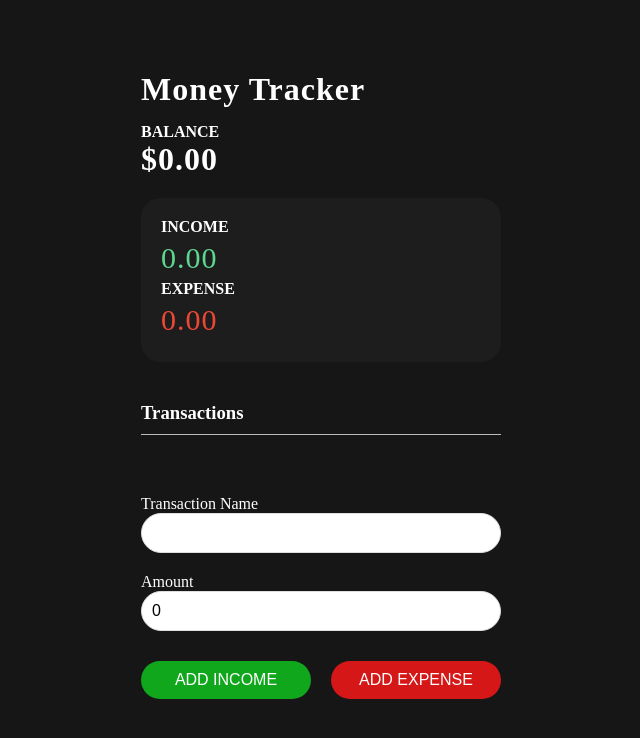
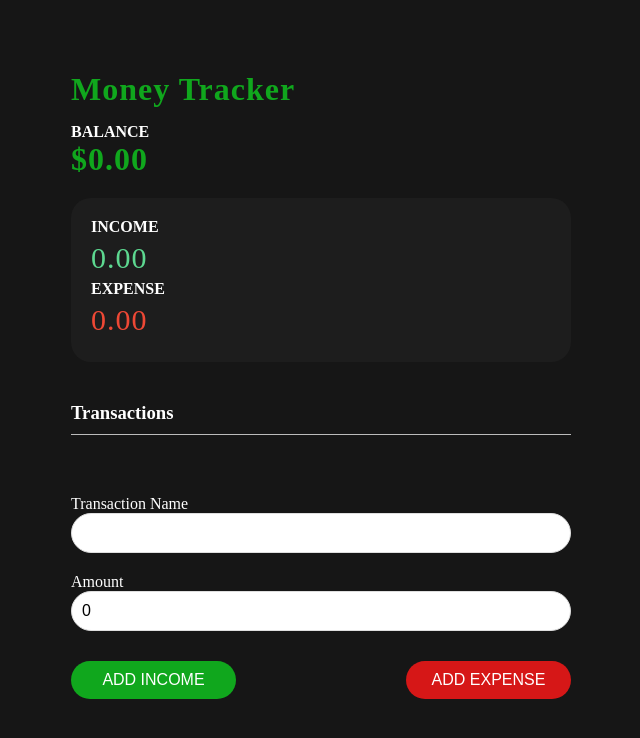
Before and after one commit to isabelchua/money-tracker, a React (Create React App) app: page / in a window 1280 px wide. Shown: the top 738 px of the page, without its empty margins (319-959 px from the left). Built offline with nearby package versions, Linux system fonts and the light colour scheme; a web font is replaced by a local one.

Commit message:
layout width changes

```diff
--- a/src/App.css
+++ b/src/App.css
@@ -18,10 +18,11 @@ body {
 
 .container {
 	margin: 15px auto;
-	width: 360px;
+	width: 100%;
 }
 
 h1 {
+	color: #10a71d;
 	letter-spacing: 1px;
 	margin: 0;
 }
@@ -86,7 +87,7 @@ input[type='number'] {
 	font-size: 16px;
 	margin: 30px 0px 30px;
 	padding: 10px;
-	width: 170px;
+	width: 165px;
 	border-radius: 20px;
 }
 
@@ -165,3 +166,9 @@ input[type='number'] {
 	appearance: textfield;
 	margin: 0;
 }
+
+@media (min-width: 800px) {
+	.container {
+		width: 500px;
+	}
+}
```
